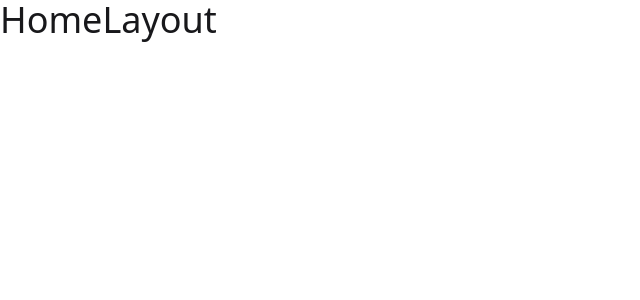
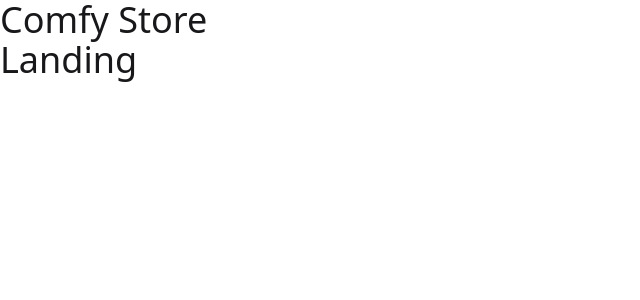
Before and after one commit to omidsdgi/comfy-store, a React (Vite) app: page / in a window 1280 px wide. Shown: the top 300 px of the page, without its empty margins (0-640 px from the left). Built offline with nearby package versions, Linux system fonts and the light colour scheme.

Commit message:
feat(layout): add Outlet to HomeLayout

```diff
--- a/src/pages/HomeLayout.jsx
+++ b/src/pages/HomeLayout.jsx
@@ -1,7 +1,13 @@
+import {Outlet} from "react-router-dom";
 
 const HomeLayout = () => {
     return (
-       <h1 className='text-4xl'>HomeLayout</h1>
+        <>
+            <nav>
+                <span className='text-4xl'>Comfy Store</span>
+            </nav>
+            <Outlet/>
+        </>
     );
 };
 
```
